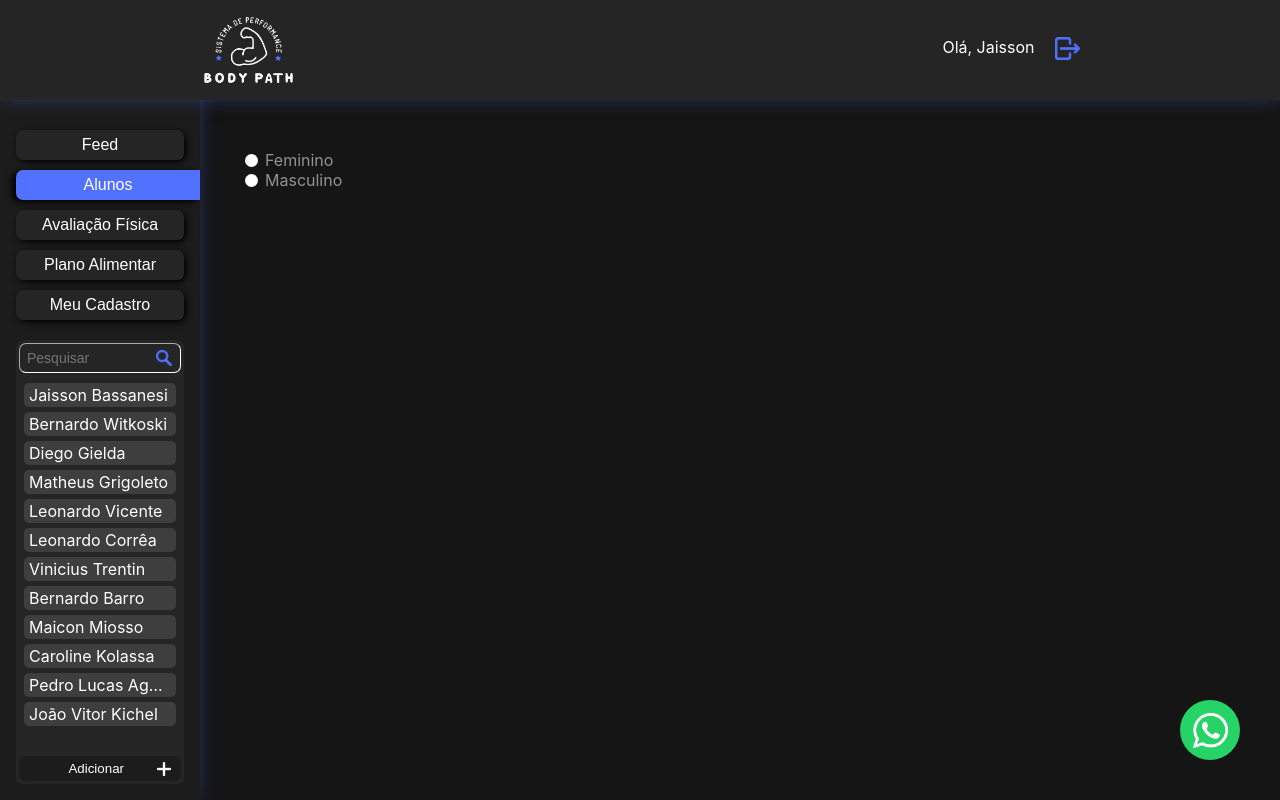
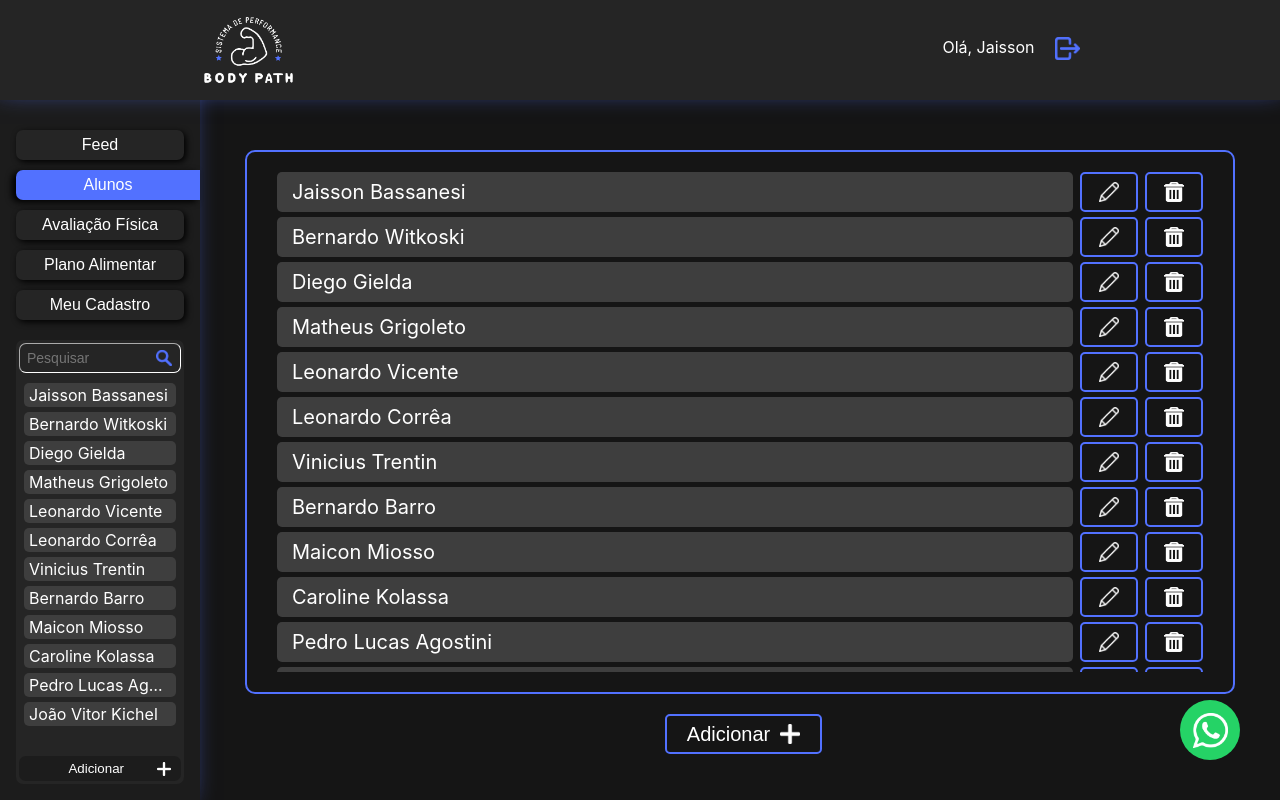
Before and after one commit to IgorFollador/bodypath-frontend, a React (Create React App) app: page /professional/students in a window 1280 px wide. Built offline with nearby package versions, Linux system fonts and the light colour scheme.

Commit message:
Adição da listagem de alunos

```diff
--- a/src/pages/Professional/SectionStudents.jsx
+++ b/src/pages/Professional/SectionStudents.jsx
@@ -1,10 +1,59 @@
-import InputRadio from "../../components/InputRadio";
+import './SectionStudents.scss';
+import { Link } from 'react-router-dom';
+import plus from '../../images/plus.png';
+import edit from '../../images/edit.png';
+import exclude from '../../images/exclude.png';
 
 export default function SectionStudents() {
+    function ListStudents() {
+        function returnPeople() {
+            //Array estático até ter a consulta ao back-end
+            var arrPeople = [
+                {id: 0, firstName: 'Jaisson', lastName: 'Bassanesi'},
+                {id: 1, firstName: 'Bernardo', lastName: 'Witkoski'},
+                {id: 2, firstName: 'Diego', lastName: 'Gielda'},
+                {id: 3, firstName: 'Matheus', lastName: 'Grigoleto'},
+                {id: 4, firstName: 'Leonardo', lastName: 'Vicente'},
+                {id: 5, firstName: 'Leonardo', lastName: 'Corrêa'},
+                {id: 6, firstName: 'Vinicius', lastName: 'Trentin'},
+                {id: 7, firstName: 'Bernardo', lastName: 'Barro'},
+                {id: 8, firstName: 'Maicon', lastName: 'Miosso'},
+                {id: 9, firstName: 'Caroline', lastName: 'Kolassa'},
+                {id: 10, firstName: 'Pedro', lastName: 'Lucas Agostini'},
+                {id: 11, firstName: 'João Vitor', lastName: 'Kichel'},
+            ];
+            return arrPeople;
+        }
+
+        return (
+            <>
+                <div className='list-people'>
+                    {returnPeople().map((person, i) => {
+                        return (
+                            <div className='student-line' key={'student-' + person.id}>
+                                <div className='item-person'>
+                                    <span>{person.firstName + ' ' + person.lastName}</span>
+                                </div>
+                                <button className='btn btn-edit'><img src={edit} alt='Editar' /></button>
+                                <button className='btn btn-exclude'><img src={exclude} alt='Excluir' /></button>
+                            </div>
+                        )
+                    })}
+                </div>
+            </>
+        )
+    }
+
     return (
         <>
-            <InputRadio id='input-pro-stud-feminine' labelName='Feminino' name='sex'/>
-            <InputRadio id='input-pro-stud-masculine' labelName='Masculino'  name='sex'/>
+            <div className='div-scroller'>
+                <ListStudents />
+            </div>
+            <div className='div-btn-add'>
+                <Link to={'/professional/students/create'}>
+                    <button className='btn btn-add'>Adicionar<img src={plus} alt='Excluir' /></button>
+                </Link>
+            </div>
         </>
     )
 }
--- /dev/null
+++ b/src/pages/Professional/SectionStudents.scss
@@ -0,0 +1,117 @@
+@import '../../index.scss';
+
+.div-scroller {
+    width: 100%;
+    height: 100%;
+    padding: 20px;
+    border-radius: 10px;
+    border: 2px solid #5271FF;
+
+    .input-search {
+        width: 100%;
+        height: 30px;
+        color: $color5;
+        font-size: 14px;
+        padding-left: 7px;
+        border-width: 1px;
+        border-radius: 7px;
+        padding-right: 30px;
+        margin-bottom: 10px;
+        border-color: $color5;
+        background-color: transparent;
+    }
+
+    .list-people {
+        width: 100%;
+        height: 100%;
+        overflow: auto;
+        padding: 0 10px;
+        color: $color5;
+        max-height: calc(100vh - 300px);
+
+        .student-line {
+            width: 100%;
+            display: flex;
+            justify-content: space-around;
+
+            .item-person {
+                height: 40px;
+                display: flex;
+                font-size: 20px;
+                cursor: pointer;
+                overflow: hidden;
+                padding: 2px 5px;
+                margin-bottom: 5px;
+                border-radius: 5px;
+                white-space: nowrap;
+                align-items: center;
+                text-overflow: ellipsis;
+                width: calc(100% - 100px);
+                background-color: $color7;
+
+                span {
+                    margin-left: 10px;
+                }
+            }
+        }
+
+        &::-webkit-scrollbar {
+            width: 5px;
+        }
+
+        &::-webkit-scrollbar-track {
+            background: $color7;
+        }
+
+        &::-webkit-scrollbar-thumb {
+            background-color: $color10;
+            border-radius: 10px;
+
+            &:hover {
+                background-color: $color8;
+            }
+        }
+    }
+}
+
+.btn {
+    width: 60px;
+    height: 40px;
+    display: flex;
+    color: $color5;
+    font-size: 20px;
+    margin-left: 7px;
+    user-select: none;
+    border-radius: 5px;
+    align-items: center;
+    justify-content: center;
+    border: 2px $color1 solid;
+    background-color: transparent;
+    transition: background-color .4s;
+
+    &:hover {
+        background-color: $color1;
+    }
+
+    img {
+        width: 20px;
+        height: 20px;
+    }
+}
+
+.div-btn-add {
+    display: flex;
+    align-items: center;
+    justify-content: center;
+
+    .btn-add {
+        width: auto;
+        margin-top: 20px;
+        padding: 15px 20px;
+
+        img {
+            height: 20px;
+            margin-left: 10px;
+        }
+    }
+}
```
Also changed, not shown: src/images/edit.png (added), src/images/exclude.png (added).
